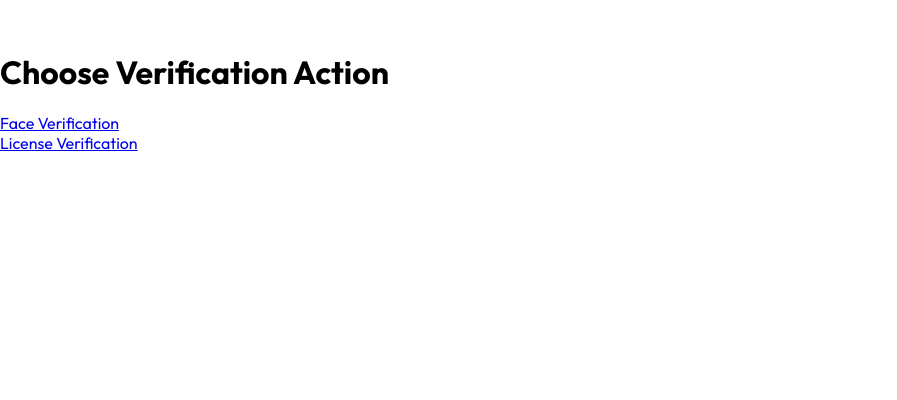
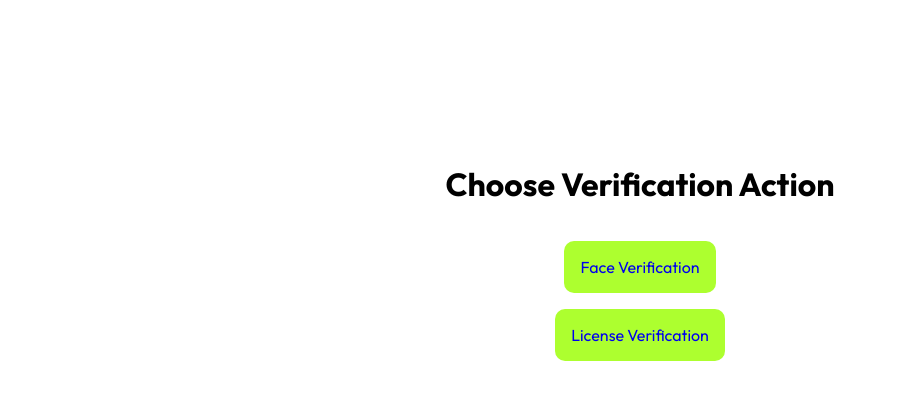
Before and after one commit to Intuneteq/verify-me, a React (Create React App) app: page / in a window 1280 px wide. Shown: the part 308-708 px from the top of the page, without its empty margins (0-897 px from the left). Built offline with nearby package versions, Linux system fonts and the light colour scheme.

Commit message:
[clearn up]

```diff
--- a/src/App.js
+++ b/src/App.js
@@ -11,13 +11,13 @@ function App() {
   return (
     <>
       <Toaster />
-      <div>
+      {/* <div> */}
         <Routes>
           <Route path="/" element={<Home />} />
           <Route path ="/license-verification" element={<Form />} />
           <Route path ="/face-verification" element={<FormFace />} />
         </Routes>
-      </div>
+      {/* </div> */}
     </>
   );
 }
--- a/src/App.scss
+++ b/src/App.scss
@@ -27,37 +27,52 @@
   max-width: 1200px;
   display: flex;
   flex-direction: column;
-  justify-content: center;
-  align-items: center;
+  justify-content: center !important;
+  align-items: center !important;
   height: 100vh;
   width: 100%;
   position: relative;
+  gap: 1rem;
+  // margin: 0 auto;
 
-  input[type="submit"] {
-    margin-top: 30px;
-    border: none;
-    border-radius: 8px;
+  .nav{
+    // border: 1px solid #000000;
+    padding: 1rem;
+    text-decoration: none;
+    background: greenyellow;
+    border-radius: 10px;
+    // color: #fff;
 
-    padding: 10px;
-    width: 10%;
-    background-color: var(--primary-color);
-    // outline: none;
-    cursor: pointer;
-
-    font-weight: 700;
-    color: black;
-    letter-spacing: 1px;
-    text-transform: uppercase;
-
-    &:hover {
-      background-color: var(--secondary-color);
-      color: white
-    }
-
-    @media screen and (max-width: 550px) {
-      text-align: center;
-      padding: 20px;
+    &:hover{
+      color: #ffffff;
     }
   }
 
+  // input[type="submit"] {
+  //   margin-top: 30px;
+  //   border: none;
+  //   border-radius: 8px;
+
+  //   padding: 10px;
+  //   width: 10%;
+  //   background-color: var(--primary-color);
+  //   // outline: none;
+  //   cursor: pointer;
+
+  //   font-weight: 700;
+  //   color: black;
+  //   letter-spacing: 1px;
+  //   text-transform: uppercase;
+
+  //   &:hover {
+  //     background-color: var(--secondary-color);
+  //     color: white
+  //   }
+
+  //   @media screen and (max-width: 550px) {
+  //     text-align: center;
+  //     padding: 20px;
+  //   }
+  // }
+
 }
--- a/src/FaceForm/Form.scss
+++ b/src/FaceForm/Form.scss
@@ -5,6 +5,8 @@
   justify-content: center;
   border-radius: 10px;
   max-width: 1200px;
+  margin: auto;
+  margin: 10rem auto;
 
   form {
     flex: 1;
--- a/src/Form/Form.scss
+++ b/src/Form/Form.scss
@@ -5,6 +5,7 @@
   justify-content: center;
   border-radius: 10px;
   max-width: 1200px;
+  margin: 10rem auto;
 
   form {
     flex: 1;
--- a/src/Pages/Home.js
+++ b/src/Pages/Home.js
@@ -2,24 +2,12 @@ import React from 'react';
 import { Link  } from "react-router-dom";
 
 const Home = () => {
-
-    // const [verification, setVerification] = useState('');
-    // const [value, setValue] = useState('');
-
-    // const handleChange = (e) => {
-    //   setValue(e.target.value);
-    // };
-
   return (
     <div className='form-container home'>
         <h1>Choose Verification Action</h1>
-        {/* <select id="verification" value={value} onChange={handleChange} >
-            <option value="PlateNumber" >Plate Number</option>
-            <option value="FaceVerification" >Face Verification</option>
-        </select>
-        <Link onClick={console.log(value, 'value')} to ={value === "PlateNumber" ? '/license-verification': '/face-verification'} >Continue</Link> */}
-        <Link to = '/face-verification'>Face Verification</Link>
-        <Link to= '/license-verification'>License Verification</Link>
+
+        <Link className='nav' to = '/face-verification'>Face Verification</Link>
+        <Link className='nav' to= '/license-verification'>License Verification</Link>
     </div>
   )
   }
```
